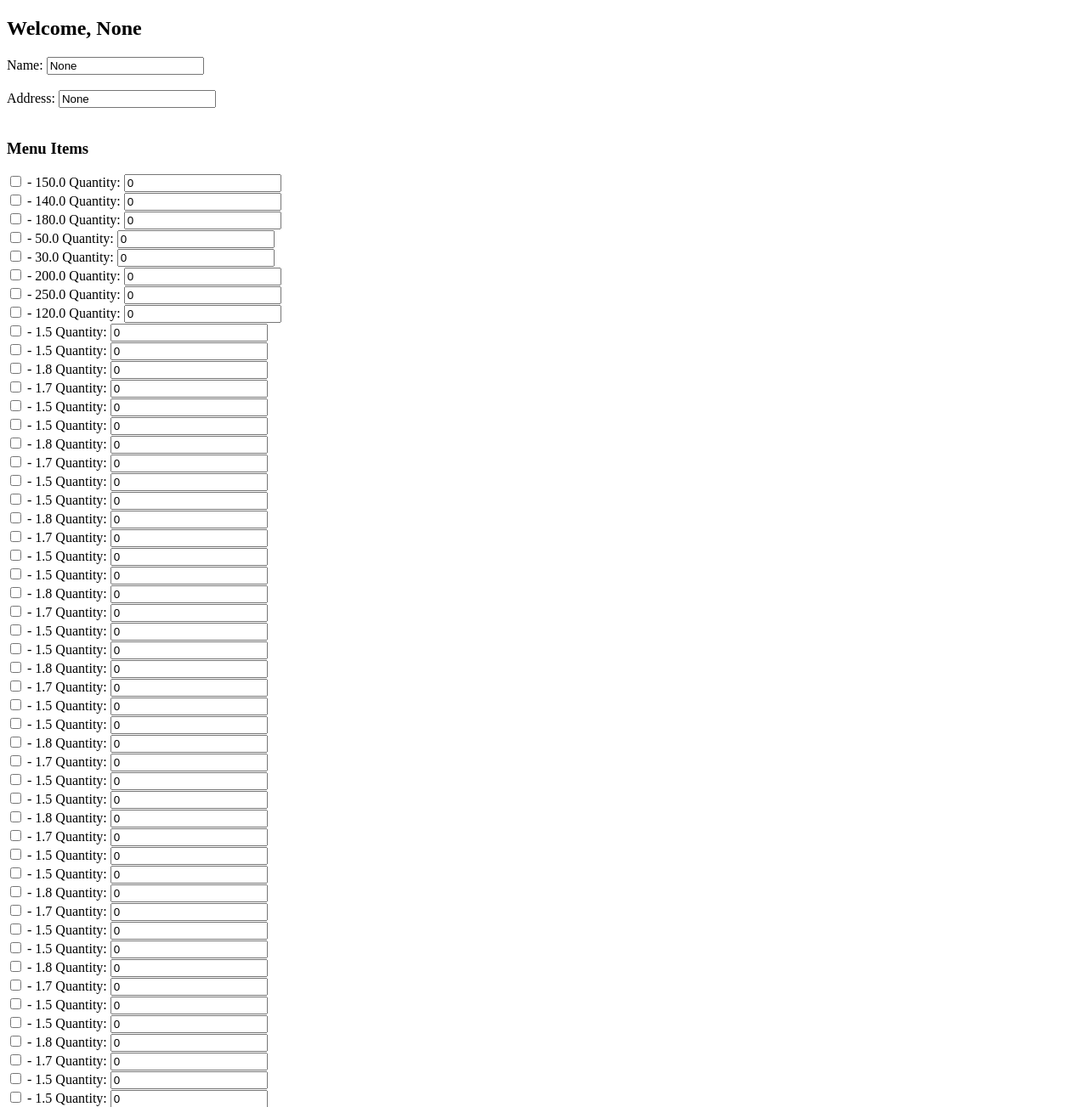
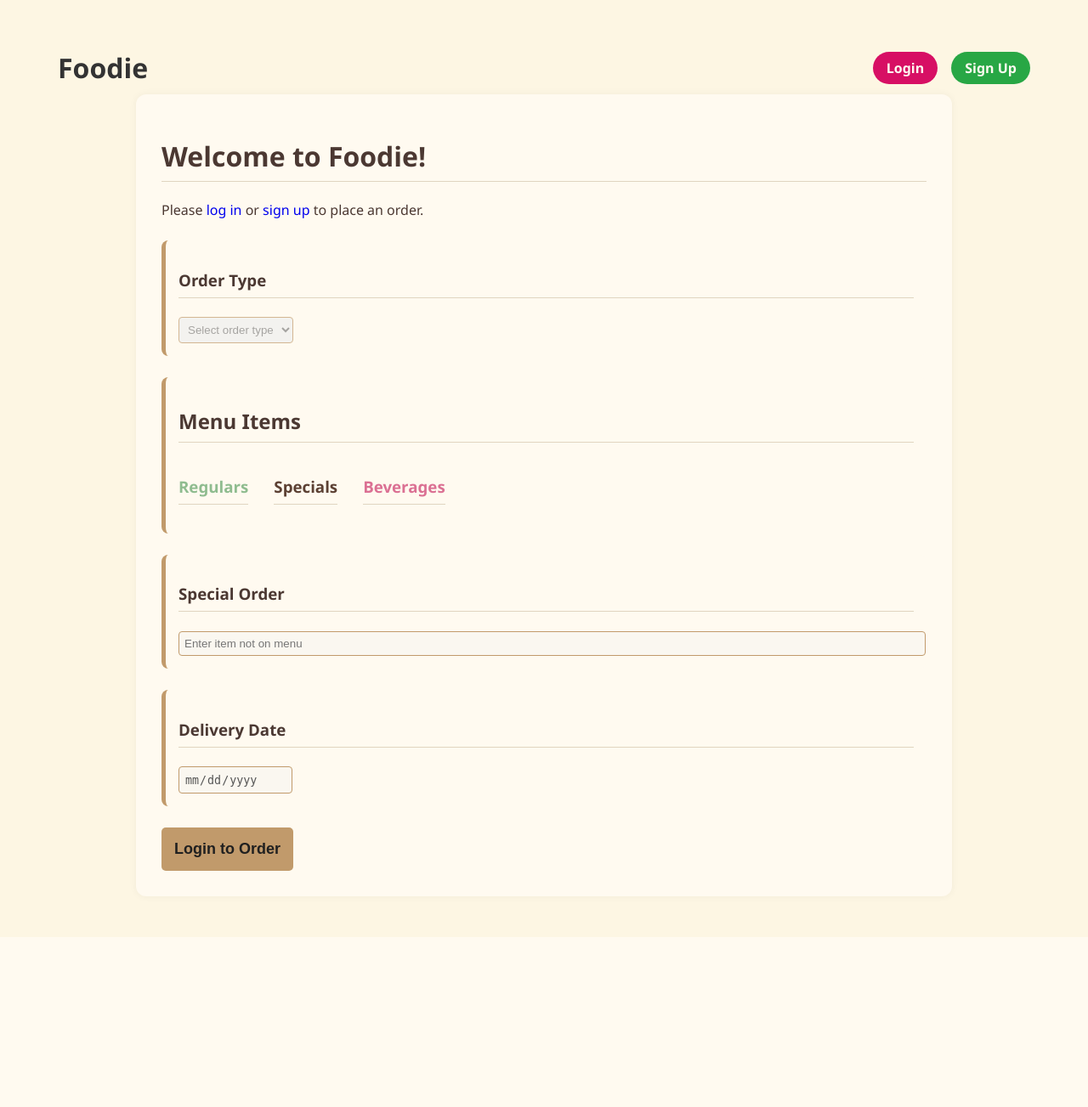
Before and after one commit to leon-pscl/CPE011A, a Flask app: page / in a window 1280 px wide. Shown: the top 1303 px of the page at 85% size. After the commit the page ends 1103 px from the top, so only its background shows below. Run offline with Flask 3, Linux system fonts and the light colour scheme; data comes from the database, SQL or seed files in the repository.

Commit message:
Update home.html

```diff
--- a/DBMS_FinalProject/draft/food_business_app/templates/home.html
+++ b/DBMS_FinalProject/draft/food_business_app/templates/home.html
@@ -1,40 +1,87 @@
 <!DOCTYPE html>
-<html>
+<html lang="en">
 <head>
-    <title>Order Page</title>
+  <meta charset="UTF-8">
+  <title>{% if user_logged_in %}Welcome {{ full_name }}{% else %}Welcome to Foodie{% endif %}</title>
+  <link rel="stylesheet" href="{{ url_for('static', filename='styles_home.css') }}">
 </head>
 <body>
-    <h2>Welcome, {{ full_name }}</h2>
+  <!-- Header -->
+  <header>
+    <div>
+      <a href="/" class="logo">Foodie</a>
+    </div>
+    <div class="auth-buttons">
+      {% if not user_logged_in %}
+        <a href="{{ url_for('login') }}" class="btn-login">Login</a>
+        <a href="{{ url_for('register') }}" class="btn-signup">Sign Up</a>
+      {% else %}
+        <a href="{{ url_for('logout') }}" class="btn-logout">Logout</a>
+      {% endif %}
+    </div>
+  </header>
 
-    <form method="POST">
-        <label for="customer_name">Name:</label>
-        <input type="text" name="customer_name" value="{{ full_name }}" readonly><br><br>
+  <div class="container">
+    {% if user_logged_in %}
+      <h1>Welcome, {{ full_name }}</h1>
+      <div class="section">
+        <p><strong>Name:</strong> {{ full_name }}</p>
+        <p><strong>Address:</strong> {{ address }}</p>
+      </div>
+    {% else %}
+      <h1>Welcome to Foodie!</h1>
+      <p>Please <a href="{{ url_for('login') }}">log in</a> or <a href="{{ url_for('register') }}">sign up</a> to place an order.</p>
+    {% endif %}
 
-        <label for="office">Address:</label>
-        <input type="text" name="office" value="{{ address }}" readonly><br><br>
+    <form method="POST" {% if not user_logged_in %} onsubmit="event.preventDefault(); window.location.href='{{ url_for('login') }}';" {% endif %}>
+      <!-- Order Type -->
+      <div class="section">
+        <h3>Order Type</h3>
+        <select name="order_type" {% if not user_logged_in %}disabled{% endif %} required>
+          <option value="">Select order type</option>
+          <option value="Walk-in">Walk-in</option>
+          <option value="Delivery">Delivery</option>
+        </select>
+      </div>
 
-        <h3>Menu Items</h3>
-        {% for item in menu_items %}
+      <!-- Menu Items -->
+      <div class="section">
+        <h2>Menu Items</h2>
+        <div class="menu-columns">
+          {% for category in ['Regulars', 'Specials', 'Beverages'] %}
             <div>
-                <input type="checkbox" name="item" value="{{ item['Item_ID'] }}">
-                {{ item['Name'] }} - {{ item['Price'] }}
-                Quantity:
-                <input type="number" name="quantity" min="0" value="0">
+              <h3>{{ category }}</h3>
+              {% for item in menu_items if item['Category'] == category %}
+                <div class="menu-item">
+                  <label>
+                    <input type="checkbox" name="item" value="{{ item['Item_ID'] }}" {% if not user_logged_in %}disabled{% endif %}>
+                    {{ item['Item_Name'] }} (₱{{ '%.2f'|format(item['Price']) }})
+                  </label>
+                  Quantity:
+                  <input type="number" name="quantity_{{ item['Item_ID'] }}" value="0" min="0" {% if not user_logged_in %}disabled{% endif %}>
+                </div>
+              {% endfor %}
             </div>
-        {% endfor %}
+          {% endfor %}
+        </div>
+      </div>
 
+      <!-- Special Order -->
+      <div class="section">
         <h3>Special Order</h3>
-        <label for="special_order">Enter item not on menu:</label>
-        <input type="text" name="special_order"><br><br>
+        <input type="text" name="special_order" placeholder="Enter item not on menu" style="width: 100%;" {% if not user_logged_in %}disabled{% endif %}>
+      </div>
 
-        <label for="delivery_date">Delivery Date:</label>
-        <input type="date" name="delivery_date" required><br><br>
+      <!-- Delivery Date -->
+      <div class="section">
+        <h3>Delivery Date</h3>
+        <input type="date" name="delivery_date" {% if not user_logged_in %}disabled{% endif %} required>
+      </div>
 
-        <button type="submit">Place Order</button>
+      <button type="submit" class="button_ani">
+        <span>{% if user_logged_in %}Place Order{% else %}Login to Order{% endif %}</span>
+      </button>
     </form>
-
-    <form action="{{ url_for('logout') }}" method="get" style="margin-top: 20px;">
-        <button type="submit">Logout</button>
-    </form>
+  </div>
 </body>
 </html>
```
